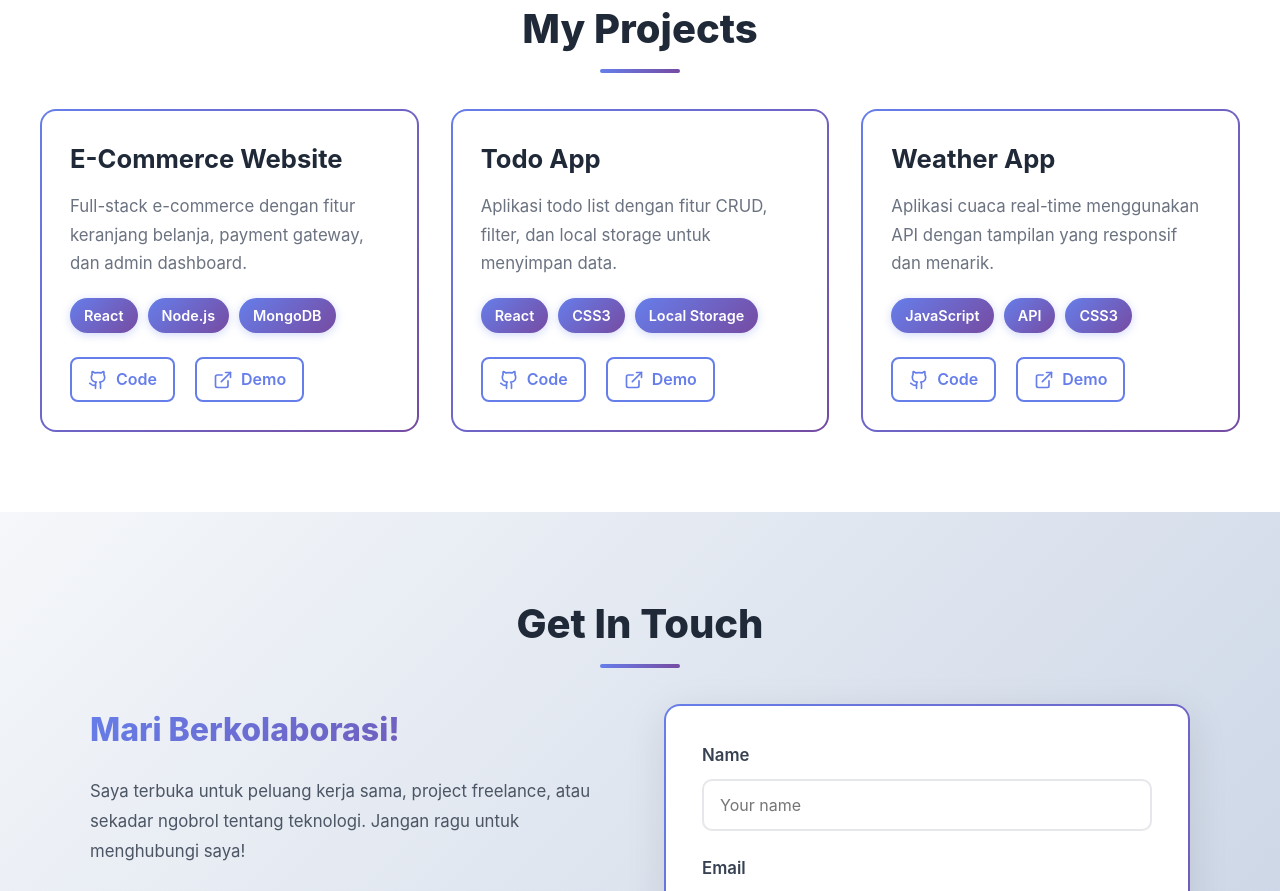
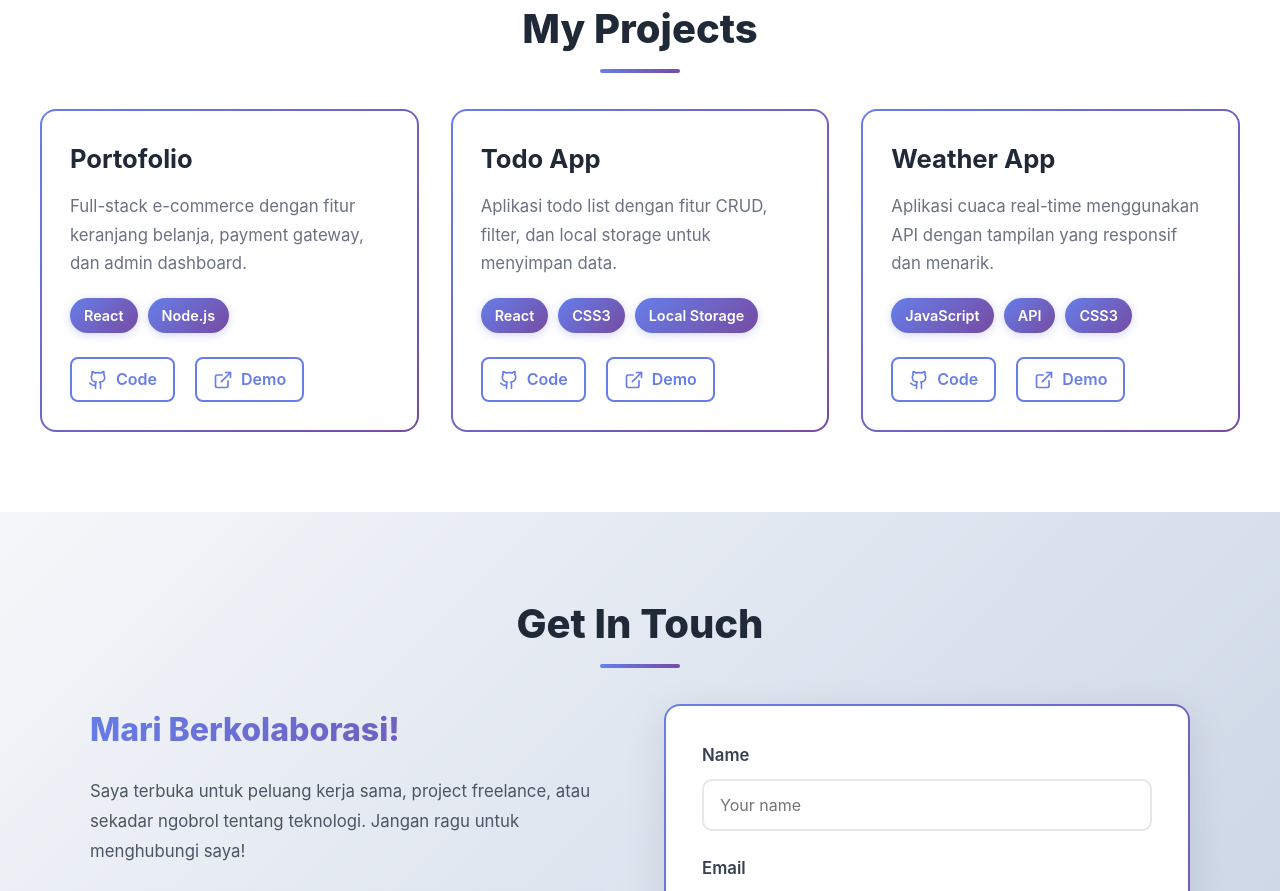
Before and after one commit to Rizzx-Lab/portfolio-fariz, a React (Vite) app: page / in a window 1280 px wide. Shown: the part 1520-2411 px from the top of the page. Built offline with nearby package versions, Linux system fonts and the light colour scheme.

Commit message:
update portfolio

```diff
--- a/src/components/Projects.jsx
+++ b/src/components/Projects.jsx
@@ -5,10 +5,10 @@ export default function Projects() {
   const projects = [
     {
       id: 1,
-      title: "E-Commerce Website",
+      title: "Portofolio",
       description: "Full-stack e-commerce dengan fitur keranjang belanja, payment gateway, dan admin dashboard.",
-      tech: ["React", "Node.js", "MongoDB"],
-      github: "https://github.com/Rizzx-Lab",
+      tech: ["React", "Node.js"],
+      github: "https://github.com/Rizzx-Lab/portfolio-fariz",
       demo: "https://portfolio-fariz-khaki.vercel.app/#projects"
     },
     {
```
